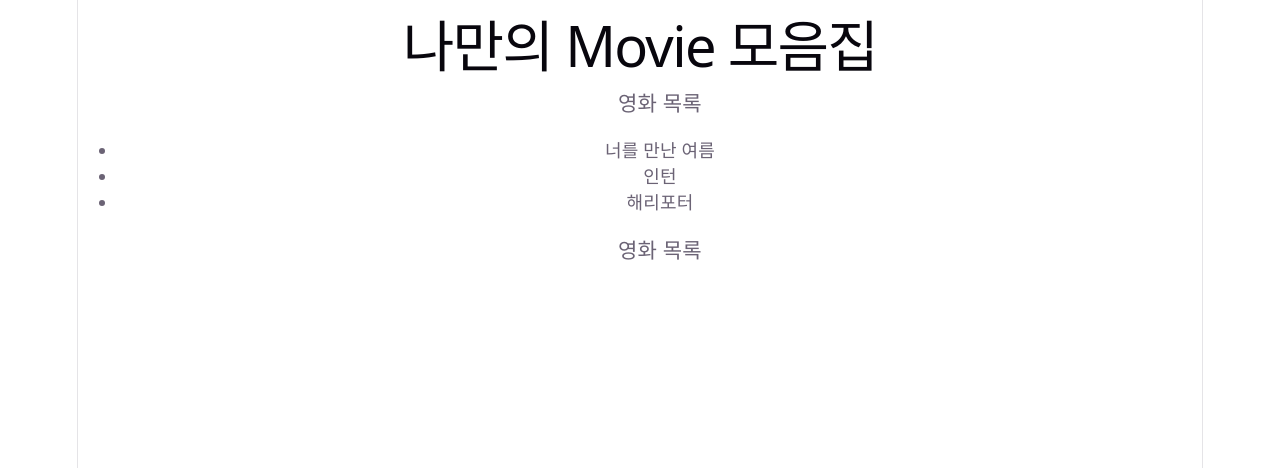
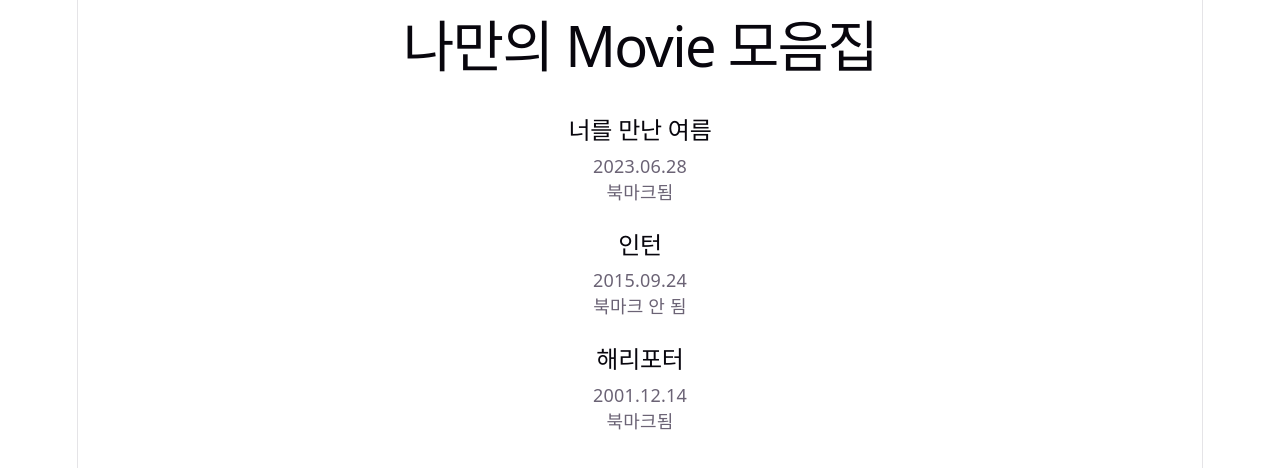
Before and after one commit to UMC-EWHA-11th-PE/UMC-Web-B-FE, a React (Vite) app in the folder umcine/: page / in a window 1280 px wide. Shown: the top 468 px of the page. Built offline with nearby package versions, Linux system fonts and the light colour scheme.

Commit message:
Feat: week2 미니실습2 반영

```diff
--- a/umcine/src/App.tsx
+++ b/umcine/src/App.tsx
@@ -1,21 +1,51 @@
+interface MovieCardProps {
+  title: string;
+  releaseDate: string;
+  isBookmarked: boolean;
+}
+
 function Header() {
   return <h1>나만의 Movie 모음집</h1>;
 }
 
 function MovieList() {
   return (
-    <ul>
-      <MovieCard/>
-      <li>너를 만난 여름</li>
-      <li>인턴</li>
-      <li>해리포터</li>
-      <MovieCard/>
-    </ul>
+    <div>
+    <br />
+      <MovieCard
+        title="너를 만난 여름"
+        releaseDate="2023.06.28"
+        isBookmarked={true}
+      />
+    <br />
+
+      <MovieCard
+        title="인턴"
+        releaseDate="2015.09.24"
+        isBookmarked={false}
+      />
+    <br />
+      <MovieCard
+        title="해리포터"
+        releaseDate="2001.12.14"
+        isBookmarked={true}
+      />
+    </div>
   );
 }
 
-function MovieCard() {
-  return <h3>영화 목록</h3>
+function MovieCard({
+  title,
+  releaseDate,
+  isBookmarked,
+}: MovieCardProps) {
+  return (
+    <main>
+      <h2>{title}</h2>
+      <p>{releaseDate}</p>
+      <p>{isBookmarked ? "북마크됨" : "북마크 안 됨"}</p>
+    </main>
+  );
 }
 
 export default function App() {
```
